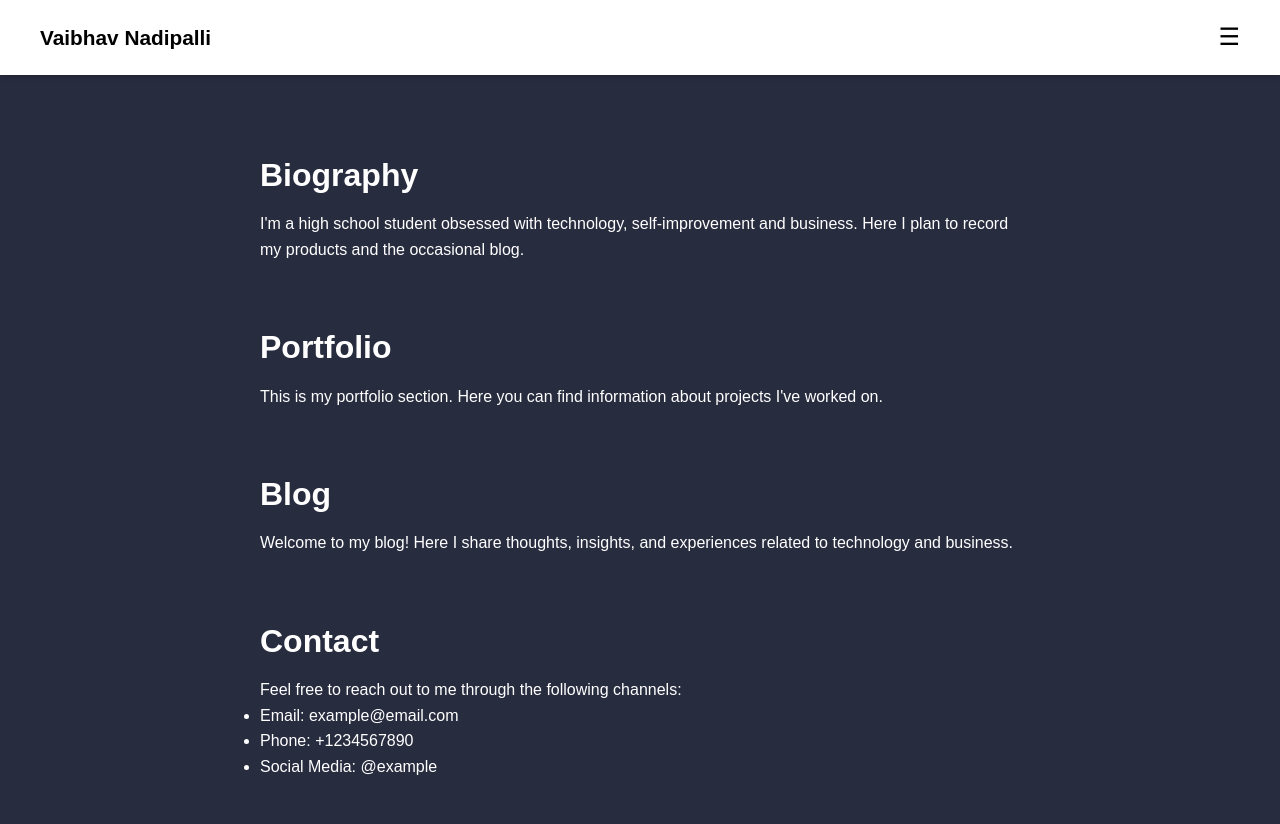
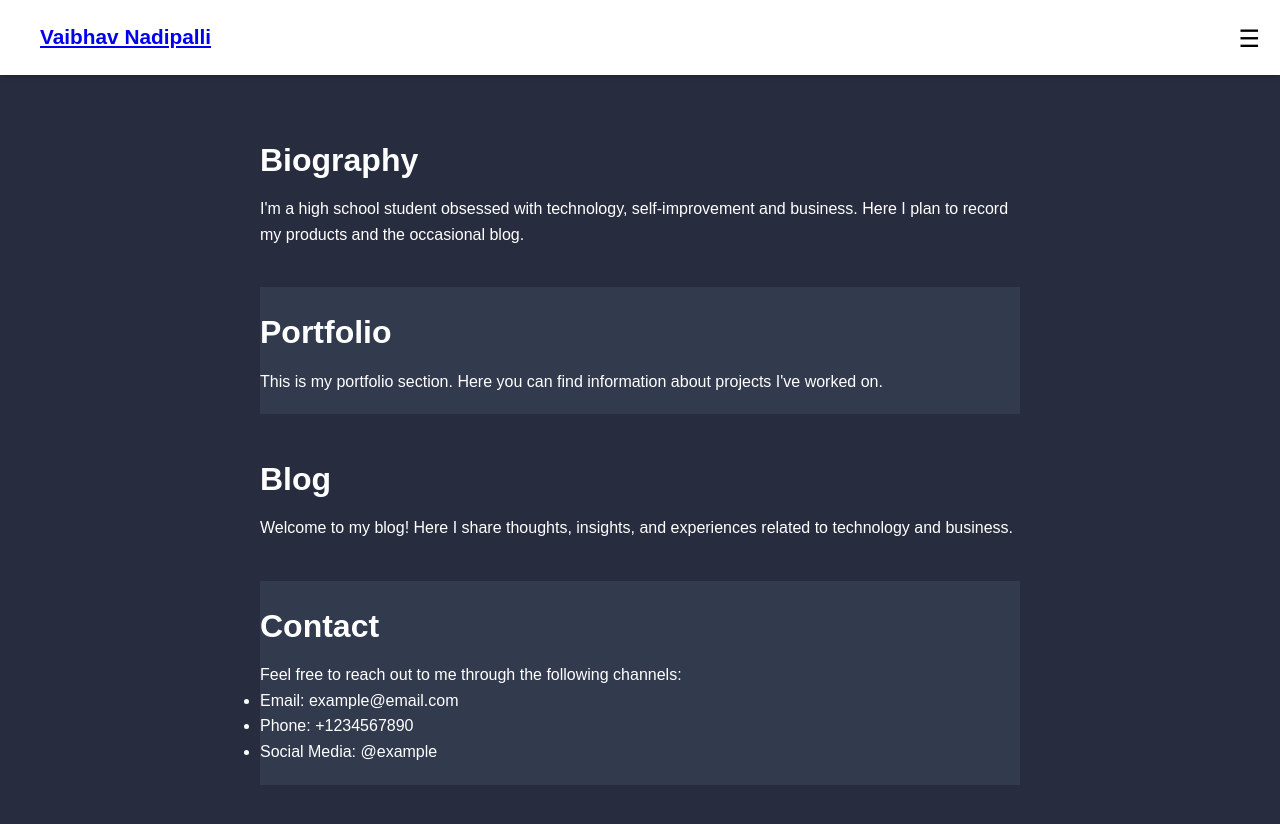
Before and after one commit to Vaibhav-Nadipalli/vaibhav-nadipalli.github.io, a Jekyll site: the page built from index.markdown, in a window 1280 px wide. Shown: the top 824 px of the page. Built offline with Jekyll 4.4.1, drawn with Linux system fonts in a browser that asks for light colours.

Commit message:
Update styles.css

```diff
--- a/assets/css/styles.css
+++ b/assets/css/styles.css
@@ -23,32 +23,24 @@
     width: 100%;
     top: 0; /* Adjusted to be at the very top */
     z-index: 1000;
-    padding: 15px 20px; /* Vertical padding with some horizontal padding */
+    padding: 15px 0; /* Vertical padding decreased by 15 pixels */
     box-shadow: 0 2px 5px rgba(0,0,0,0.2);
     height: 75px; /* Decreased height by 15 pixels */
-    display: flex;
-    justify-content: space-between;
-    align-items: center;
 }
 
 .nav-container {
     display: flex;
     justify-content: space-between;
     align-items: center;
-    width: 100%;
+    padding: 0 20px; /* Horizontal padding */
 }
 
 .nav-title {
     font-size: 1.3em; /* Font size */
     color: #000; /* Black color */
-    margin: 0; /* Reset margin */
+    margin: 5px 0; /* Reset margin */
     padding: 0; /* Reset padding */
     margin-left: 20px; /* Increased margin for space from left edge */
-}
-
-.nav-title a {
-    text-decoration: none; /* Remove underline from the link */
-    color: inherit; /* Inherit color from parent */
 }
 
 .nav-toggle {
@@ -58,23 +50,17 @@
 .nav-toggle-label {
     font-size: 1.5em;
     cursor: pointer;
-    margin-right: 20px; /* Increased margin between hamburger menu and right edge */
+    margin-left: 20px; /* Increased margin between hamburger menu and title */
+    margin-top: 5px; /* Adjusted margin to move toggle up */
 }
 
 nav {
-    position: absolute;
-    top: 75px; /* Adjusted top position to start below the header */
-    right: 0; /* Align navigation to the right */
-    background-color: #fff; /* White background */
-    padding: 10px 0; /* Vertical padding */
-    box-shadow: 0 2px 5px rgba(0,0,0,0.2);
     display: none;
 }
 
 .nav-links {
     list-style: none;
     display: flex;
-    flex-direction: row; /* Horizontal layout by default */
 }
 
 .nav-links li {
@@ -87,8 +73,8 @@
 
 .nav-links li a {
     color: #000; /* Black text */
-    text-decoration: none; /* Remove underline */
-    padding: 10px 15px; /* Adjusted padding */
+    text-decoration: none;
+    padding: 0px 15px; /* Adjusted padding */
     transition: color 0.3s ease; /* Transition color only */
 }
 
@@ -104,9 +90,8 @@
 /* Main content area */
 main {
     max-width: 800px;
-    margin: 90px auto 20px; /* Adjusted margin to account for fixed header */
+    margin: 75px auto 20px; /* Adjusted margin to account for fixed header */
     padding: 20px;
-    background-color: #282c3f; /* Dark navy background */
     color: #fff;
 }
 
@@ -121,47 +106,19 @@
     color: #fff; /* White text */
 }
 
-/* Media query for mobile */
-@media (max-width: 768px) {
-    .nav-title {
-        font-size: 1.1em; /* Smaller font size for mobile */
-        margin-left: 10px; /* Adjusted margin for mobile */
-    }
+/* Section-specific background colors */
+#bio {
+    background-color: #282c3f; /* Dark navy */
+}
 
-    .nav-toggle-label {
-        margin-right: 10px; /* Adjusted margin for mobile */
-    }
+#portfolio {
+    background-color: #323a4e; /* Light navy */
+}
 
-    nav {
-        top: 60px; /* Adjusted top position for mobile */
-        right: 0; /* Align navigation to the right */
-        width: 200px; /* Example width for mobile navigation */
-    }
+#blog {
+    background-color: #282c3f; /* Dark navy */
+}
 
-    .nav-links {
-        flex-direction: column; /* Vertical layout for mobile */
-        align-items: flex-end; /* Right align on mobile */
-    }
-
-    .nav-links li {
-        margin: 10px 0; /* Adjusted margin for mobile */
-    }
-
-    header {
-        flex-direction: row-reverse; /* Reverse direction on mobile to keep toggle on right */
-        justify-content: flex-end; /* Align items to end on mobile */
-    }
-
-    main {
-        margin-top: 60px; /* Adjusted main content margin to accommodate fixed header on mobile */
-    }
-
-    section {
-        padding: 10px 0; /* Adjusted padding for sections on mobile */
-    }
-
-    h2, h3 {
-        font-size: 1.5em; /* Adjusted font size for headings on mobile */
-        text-align: center; /* Center align headings on mobile */
-    }
+#contact {
+    background-color: #323a4e; /* Light navy */
 }
```
